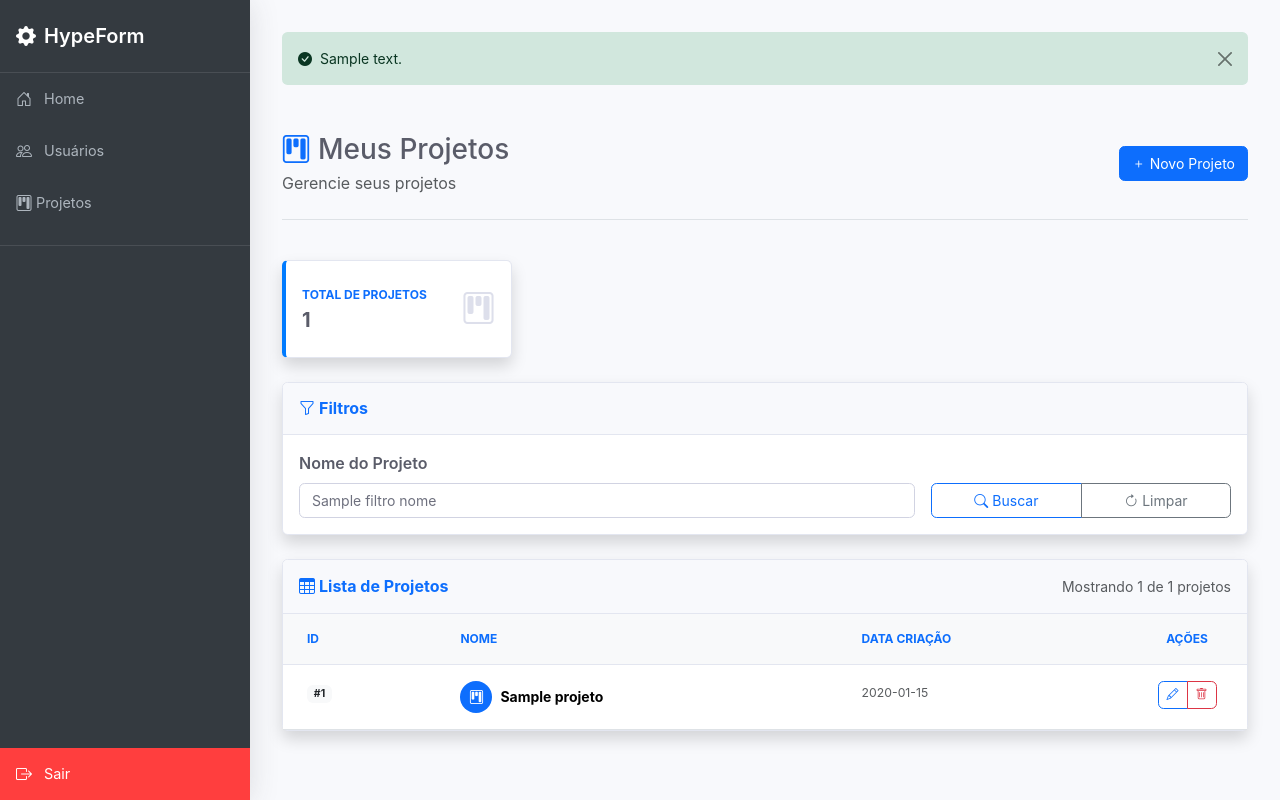
After one commit to guihcostanzi/sistema-avaliacao-bd1, a FastAPI app: template templates/projetos.html in a window 1280 px wide. The commit adds this page. Run offline with FastAPI, Linux system fonts and the light colour scheme; the visitor is signed in with stand-in values (Sample User, id 1); the template is opened without the code that fills it: most values are stand-ins (such as "Sample title", 1, 10 or a date in 2020); parts of the project's set-up code (start-up, migrations or seed data) failed here and were passed over.

Commit message:
Adicionando tela de projeto.

```diff
--- a/app/main.py
+++ b/app/main.py
@@ -14,7 +14,7 @@ from starlette.middleware.sessions import SessionMiddleware
 from app.session_dependencies import get_usuario_autenticado
 
 # Importação de routers (colocando 'app.' pois estão dentro da pasta app)
-from app.routers import usuario, authentication
+from app.routers import usuario, authentication, projeto
 
 # --- Configuração da Aplicação ---
 app = FastAPI(
@@ -91,6 +91,12 @@ app.include_router(
     tags=["Usuarios"]
 )
 
+app.include_router(
+    projeto.router,
+    prefix="/projetos",
+    tags=["Projetos"]
+)
+
 # --- Endpoints da Página Principal (Frontend) ---
 @app.get("/home", response_class=HTMLResponse)
 def pagina_inicial(request: Request, usuario: dict = Depends(get_usuario_autenticado)):
--- a/templates/base.html
+++ b/templates/base.html
@@ -30,6 +30,12 @@
                     <a href="/usuarios/" class="nav-link {% if '/usuarios/' in request.url.path %}active{% endif %}">
                         <i class="bi bi-people me-2"></i>
                         <span>Usuários</span>
+                    </a>
+                </li>
+                <li>
+                    <a href="/projetos/" class="nav-link {% if '/projetos/' in request.url.path %}active{% endif %}">
+                        <i class="bi bi-kanban"></i>
+                        <span>Projetos</span>
                     </a>
                 </li>
 
--- /dev/null
+++ b/templates/projetos.html
@@ -0,0 +1,319 @@
+{% extends "base.html" %}
+
+{% block title %}Projetos - Sistema{% endblock %}
+
+{% block content %}
+<!-- Header -->
+<div class="d-flex justify-content-between align-items-center py-4 border-bottom">
+    <div>
+        <h1 class="h3 mb-1 text-gray-800">
+            <i class="bi bi-kanban me-2 text-primary"></i>Meus Projetos
+        </h1>
+        <p class="text-muted mb-0">Gerencie seus projetos</p>
+    </div>
+    <button class="btn btn-primary" data-bs-toggle="modal" data-bs-target="#modalCriar">
+        <i class="bi bi-plus me-1"></i>Novo Projeto
+    </button>
+</div>
+
+<!-- Cards de Estatísticas -->
+<div class="row g-3 my-4">
+    <div class="col-xl-3 col-md-6">
+        <div class="card border-left-primary shadow h-100 py-2">
+            <div class="card-body">
+                <div class="row no-gutters align-items-center">
+                    <div class="col mr-2">
+                        <div class="text-xs font-weight-bold text-primary text-uppercase mb-1">
+                            Total de Projetos
+                        </div>
+                        <div class="h5 mb-0 font-weight-bold text-gray-800">{{ total_projetos }}</div>
+                    </div>
+                    <div class="col-auto">
+                        <i class="bi bi-kanban text-gray-300" style="font-size: 2rem;"></i>
+                    </div>
+                </div>
+            </div>
+        </div>
+    </div>
+</div>
+
+<!-- Filtros -->
+<div class="card shadow mb-4">
+    <div class="card-header py-3">
+        <h6 class="m-0 font-weight-bold text-primary">
+            <i class="bi bi-funnel me-1"></i>Filtros
+        </h6>
+    </div>
+    <div class="card-body">
+        <form method="get" class="row g-3">
+            <div class="col-md-8">
+                <label for="filtroNome" class="form-label">Nome do Projeto</label>
+                <input type="text" class="form-control" id="filtroNome" name="nome"
+                       value="{{ filtro_nome }}" placeholder="Buscar por nome...">
+            </div>
+            <div class="col-md-4 d-flex align-items-end">
+                <div class="btn-group w-100">
+                    <button type="submit" class="btn btn-outline-primary">
+                        <i class="bi bi-search me-1"></i>Buscar
+                    </button>
+                    <a href="/projetos/" class="btn btn-outline-secondary">
+                        <i class="bi bi-arrow-clockwise me-1"></i>Limpar
+                    </a>
+                </div>
+            </div>
+        </form>
+    </div>
+</div>
+
+<!-- Tabela -->
+<div class="card shadow mb-4">
+    <div class="card-header py-3 d-flex justify-content-between align-items-center">
+        <h6 class="m-0 font-weight-bold text-primary">
+            <i class="bi bi-table me-1"></i>Lista de Projetos
+        </h6>
+        <small class="text-muted">
+            {% if projetos %}
+                Mostrando {{ projetos|length }} de {{ total_projetos }} projetos
+            {% endif %}
+        </small>
+    </div>
+    <div class="card-body p-0">
+        {% if projetos %}
+        <div class="table-responsive">
+            <table class="table table-hover mb-0">
+                <thead class="table-light">
+                    <tr>
+                        <th class="border-0 px-4 py-3">
+                            <span class="text-xs font-weight-bold text-primary text-uppercase">ID</span>
+                        </th>
+                        <th class="border-0 px-4 py-3">
+                            <span class="text-xs font-weight-bold text-primary text-uppercase">Nome</span>
+                        </th>
+                        <th class="border-0 px-4 py-3">
+                            <span class="text-xs font-weight-bold text-primary text-uppercase">Data Criação</span>
+                        </th>
+                        <th class="border-0 px-4 py-3 text-center" style="width: 120px;">
+                            <span class="text-xs font-weight-bold text-primary text-uppercase">Ações</span>
+                        </th>
+                    </tr>
+                </thead>
+                <tbody>
+                    {% for projeto in projetos %}
+                    <tr>
+                        <td class="px-4 py-3">
+                            <span class="badge bg-light text-dark">#{{ projeto.id }}</span>
+                        </td>
+                        <td class="px-4 py-3">
+                            <div class="d-flex align-items-center">
+                                <div class="bg-primary rounded-circle d-flex align-items-center justify-content-center me-2" style="width: 32px; height: 32px;">
+                                    <i class="bi bi-kanban text-white"></i>
+                                </div>
+                                <strong>{{ projeto.nome }}</strong>
+                            </div>
+                        </td>
+                        <td class="px-4 py-3">
+                            <small class="text-muted">{{ projeto.data_cadastro.strftime('%d/%m/%Y %H:%M') }}</small>
+                        </td>
+                        <td class="px-4 py-3 text-center">
+                            <div class="btn-group btn-group-sm">
+                                <button class="btn btn-outline-primary btn-editar"
+                                        data-bs-toggle="modal"
+                                        data-bs-target="#modalEditar"
+                                        data-id="{{ projeto.id }}"
+                                        data-nome="{{ projeto.nome }}"
+                                        title="Editar">
+                                    <i class="bi bi-pencil"></i>
+                                </button>
+                                <button class="btn btn-outline-danger btn-excluir"
+                                        data-bs-toggle="modal"
+                                        data-bs-target="#modalExcluir"
+                                        data-id="{{ projeto.id }}"
+                                        data-nome="{{ projeto.nome }}"
+                                        title="Excluir">
+                                    <i class="bi bi-trash"></i>
+                                </button>
+                            </div>
+                        </td>
+                    </tr>
+                    {% endfor %}
+                </tbody>
+            </table>
+        </div>
+
+        <!-- Paginação -->
+        {% if total_paginas > 1 %}
+        <div class="card-footer bg-white border-0">
+            <nav>
+                <ul class="pagination justify-content-center mb-0">
+                    {% if has_previous %}
+                    <li class="page-item">
+                        <a class="page-link" href="?passo={{ (previous_page - 1) * limite }}&limite={{ limite }}&nome={{ filtro_nome }}">
+                            <i class="bi bi-chevron-left"></i>
+                        </a>
+                    </li>
+                    {% else %}
+                    <li class="page-item disabled">
+                        <span class="page-link"><i class="bi bi-chevron-left"></i></span>
+                    </li>
+                    {% endif %}
+
+                    <li class="page-item active">
+                        <span class="page-link">{{ pagina_atual }} de {{ total_paginas }}</span>
+                    </li>
+
+                    {% if has_next %}
+                    <li class="page-item">
+                        <a class="page-link" href="?passo={{ (next_page - 1) * limite }}&limite={{ limite }}&nome={{ filtro_nome }}">
+                            <i class="bi bi-chevron-right"></i>
+                        </a>
+                    </li>
+                    {% else %}
+                    <li class="page-item disabled">
+                        <span class="page-link"><i class="bi bi-chevron-right"></i></span>
+                    </li>
+                    {% endif %}
+                </ul>
+            </nav>
+        </div>
+        {% endif %}
+
+        {% else %}
+        <div class="text-center py-5">
+            <i class="bi bi-inbox text-muted" style="font-size: 3rem;"></i>
+            <h5 class="text-muted mt-3">Nenhum projeto encontrado</h5>
+            <p class="text-muted">
+                {% if filtro_nome %}
+                    Tente ajustar os filtros de busca
+                {% else %}
+                    Comece criando seu primeiro projeto
+                {% endif %}
+            </p>
+        </div>
+        {% endif %}
+    </div>
+</div>
+
+<!-- Modal Criar -->
+<div class="modal fade" id="modalCriar" tabindex="-1">
+    <div class="modal-dialog">
+        <div class="modal-content">
+            <form method="post" action="/projetos/criar">
+                <div class="modal-header">
+                    <h5 class="modal-title">
+                        <i class="bi bi-plus-circle me-2"></i>Novo Projeto
+                    </h5>
+                    <button type="button" class="btn-close" data-bs-dismiss="modal"></button>
+                </div>
+                <div class="modal-body">
+                    <div class="mb-3">
+                        <label for="nome" class="form-label">Nome do Projeto *</label>
+                        <input type="text" class="form-control" name="nome" id="nome" required placeholder="Digite o nome do projeto">
+                        <div class="form-text">O nome deve ser único no sistema</div>
+                    </div>
+                </div>
+                <div class="modal-footer">
+                    <button type="button" class="btn btn-secondary" data-bs-dismiss="modal">Cancelar</button>
+                    <button type="submit" class="btn btn-primary">
+                        <i class="bi bi-check me-1"></i>Criar Projeto
+                    </button>
+                </div>
+            </form>
+        </div>
+    </div>
+</div>
+
+<!-- Modal Editar -->
+<div class="modal fade" id="modalEditar" tabindex="-1">
+    <div class="modal-dialog">
+        <div class="modal-content">
+            <form method="post" id="formEditar">
+                <div class="modal-header">
+                    <h5 class="modal-title">
+                        <i class="bi bi-pencil me-2"></i>Editar Projeto
+                    </h5>
+                    <button type="button" class="btn-close" data-bs-dismiss="modal"></button>
+                </div>
+                <div class="modal-body">
+                    <div class="mb-3">
+                        <label for="editNome" class="form-label">Nome do Projeto *</label>
+                        <input type="text" class="form-control" name="nome" id="editNome" required>
+                    </div>
+                </div>
+                <div class="modal-footer">
+                    <button type="button" class="btn btn-secondary" data-bs-dismiss="modal">Cancelar</button>
+                    <button type="submit" class="btn btn-primary">
+                        <i class="bi bi-check me-1"></i>Salvar Alterações
+                    </button>
+                </div>
+            </form>
+        </div>
+    </div>
+</div>
+
+<!-- Modal Excluir -->
+<div class="modal fade" id="modalExcluir" tabindex="-1">
+    <div class="modal-dialog">
+        <div class="modal-content">
+            <form method="post" id="formExcluir">
+                <div class="modal-header">
+                    <h5 class="modal-title text-danger">
+                        <i class="bi bi-exclamation-triangle me-2"></i>Confirmar Exclusão
+                    </h5>
+                    <button type="button" class="btn-close" data-bs-dismiss="modal"></button>
+                </div>
+                <div class="modal-body">
+                    <div class="alert alert-warning">
+                        <i class="bi bi-exclamation-triangle-fill me-2"></i>
+                        <strong>Atenção!</strong> Esta ação não pode ser desfeita.
+                    </div>
+                    <p>Tem certeza que deseja excluir o projeto <strong id="nomeExcluir"></strong>?</p>
+                </div>
+                <div class="modal-footer">
+                    <button type="button" class="btn btn-secondary" data-bs-dismiss="modal">Cancelar</button>
+                    <button type="submit" class="btn btn-danger">
+                        <i class="bi bi-trash me-1"></i>Sim, Excluir
+                    </button>
+                </div>
+            </form>
+        </div>
+    </div>
+</div>
+{% endblock %}
+
+{% block extra_js %}
+<script>
+    document.addEventListener('DOMContentLoaded', function() {
+        // Event listeners para botões de editar
+        document.querySelectorAll('.btn-editar').forEach(function(btn) {
+            btn.addEventListener('click', function() {
+                const id = this.getAttribute('data-id');
+                const nome = this.getAttribute('data-nome');
+
+                document.getElementById('formEditar').action = '/projetos/editar/' + id;
+                document.getElementById('editNome').value = nome;
+            });
+        });
+
+        // Event listeners para botões de excluir
+        document.querySelectorAll('.btn-excluir').forEach(function(btn) {
+            btn.addEventListener('click', function() {
+                const id = this.getAttribute('data-id');
+                const nome = this.getAttribute('data-nome');
+
+                document.getElementById('formExcluir').action = '/projetos/deletar/' + id;
+                document.getElementById('nomeExcluir').textContent = nome;
+            });
+        });
+
+        // Limpar formulários ao fechar modais
+        document.querySelectorAll('.modal').forEach(function(modal) {
+            modal.addEventListener('hidden.bs.modal', function() {
+                const forms = modal.querySelectorAll('form');
+                forms.forEach(function(form) {
+                    form.reset();
+                });
+            });
+        });
+    });
+</script>
+{% endblock %}
```
Also changed, not shown: app/routers/projeto.py (added, +180 -0 lines).
